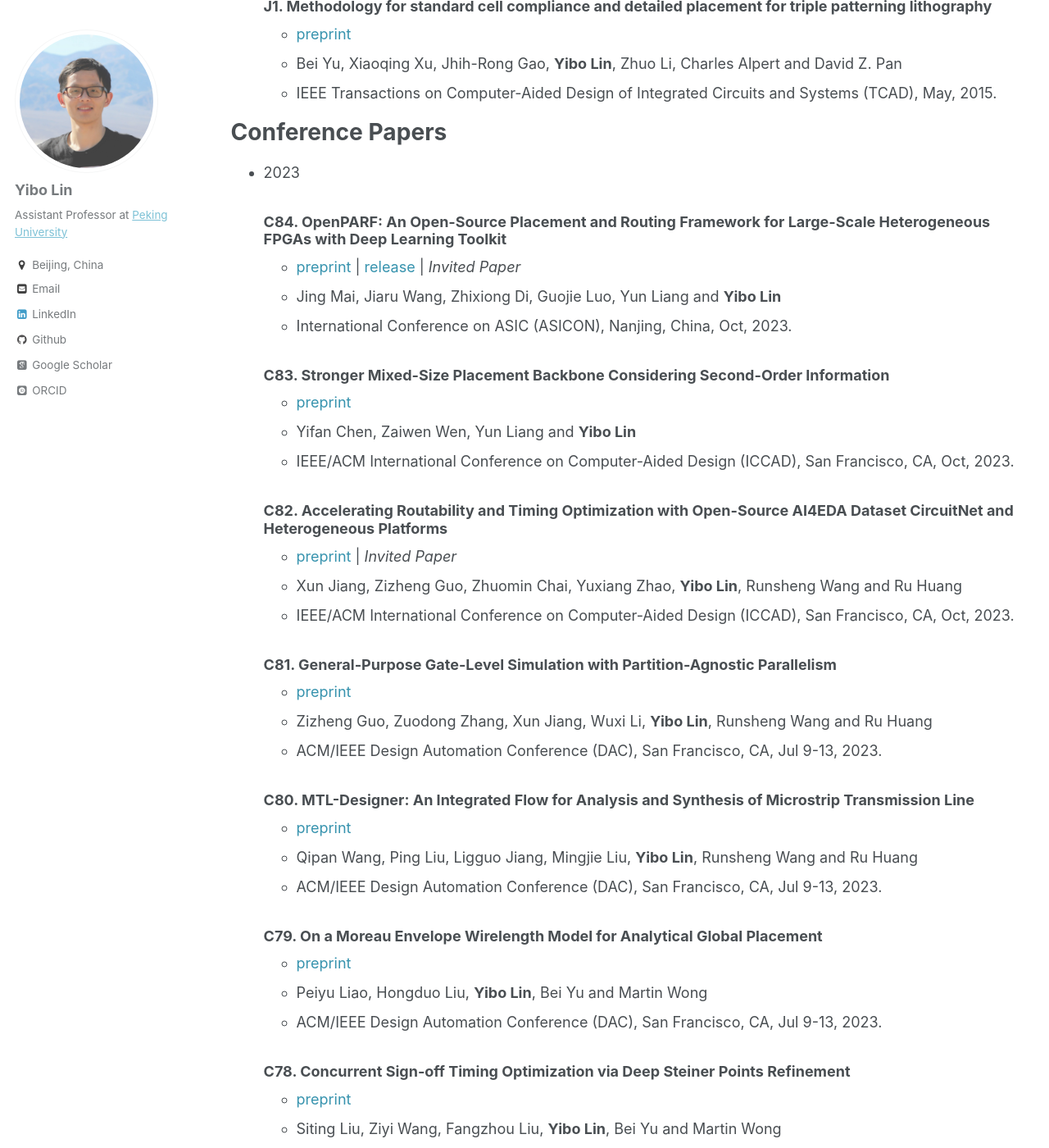
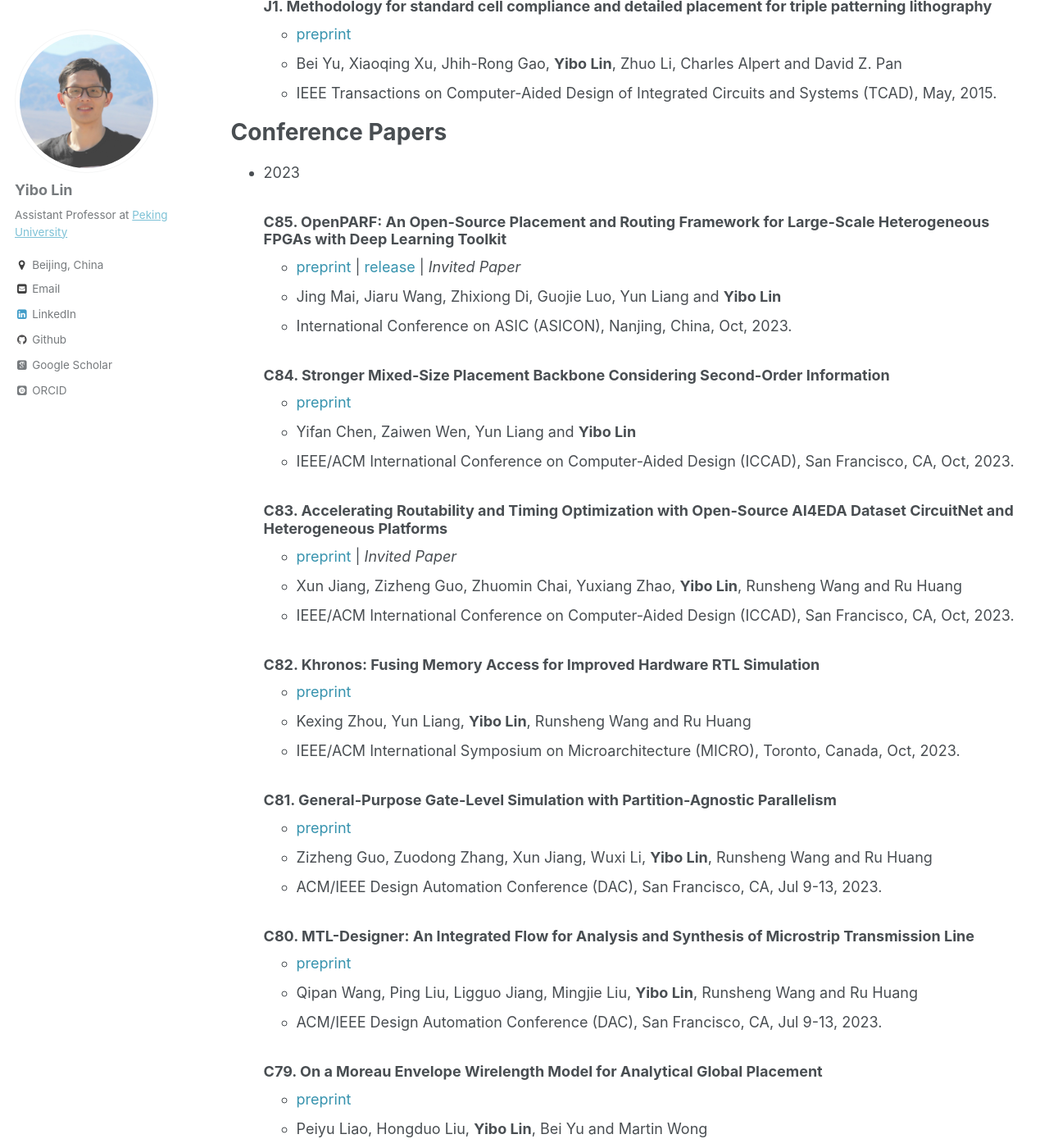
Before and after one commit to limbo018/limbo018.github.io, a Jekyll site: the page built from _pages/publications.md, in a window 1280 px wide and 1400 px high, scrolled down 9054 px. Shown: the whole window at 82% size. Built offline with Jekyll 4.4.1, drawn with Linux system fonts in a browser that asks for light colours; some web fonts are replaced.

Commit message:
add kexing's micro paper

```diff
--- a/_pages/publications.md
+++ b/_pages/publications.md
@@ -290,20 +290,25 @@ Conference Papers
 
 * 2023
 
-  ### C84. [OpenPARF: An Open-Source Placement and Routing Framework for Large-Scale Heterogeneous FPGAs with Deep Learning Toolkit](https://arxiv.org/abs/2306.16665)
+  ### C85. [OpenPARF: An Open-Source Placement and Routing Framework for Large-Scale Heterogeneous FPGAs with Deep Learning Toolkit](https://arxiv.org/abs/2306.16665)
      * <a href="https://arxiv.org/abs/2306.16665" style="color:#3793ae">preprint</a> \| <a href="https://github.com/PKU-IDEA/OpenPARF" style="color:#3793ae">release</a> \| *Invited Paper*
      * Jing Mai, Jiaru Wang, Zhixiong Di, Guojie Luo, Yun Liang and **Yibo Lin**
      * International Conference on ASIC (ASICON), Nanjing, China, Oct, 2023.
 
-  ### C83. Stronger Mixed-Size Placement Backbone Considering Second-Order Information
+  ### C84. Stronger Mixed-Size Placement Backbone Considering Second-Order Information
      * <a href="/publications/papers/PLACE_ICCAD2023_Chen.pdf" style="color:#3793ae">preprint</a>
      * Yifan Chen, Zaiwen Wen, Yun Liang and **Yibo Lin**
      * IEEE/ACM International Conference on Computer-Aided Design (ICCAD), San Francisco, CA, Oct, 2023.
 
-  ### C82. Accelerating Routability and Timing Optimization with Open-Source AI4EDA Dataset CircuitNet and Heterogeneous Platforms
+  ### C83. Accelerating Routability and Timing Optimization with Open-Source AI4EDA Dataset CircuitNet and Heterogeneous Platforms
      * <a href="/publications/papers/PD_ICCAD2023_Jiang.pdf" style="color:#3793ae">preprint</a> \| *Invited Paper*
      * Xun Jiang, Zizheng Guo, Zhuomin Chai, Yuxiang Zhao, **Yibo Lin**, Runsheng Wang and Ru Huang
      * IEEE/ACM International Conference on Computer-Aided Design (ICCAD), San Francisco, CA, Oct, 2023.
+
+  ### C82. [Khronos: Fusing Memory Access for Improved Hardware RTL Simulation](https://doi.org/10.1145/3613424.3614301)
+     * <a href="https://dl.acm.org/doi/pdf/10.1145/3613424.3614301" style="color:#3793ae">preprint</a>
+     * Kexing Zhou, Yun Liang, **Yibo Lin**, Runsheng Wang and Ru Huang
+     * IEEE/ACM International Symposium on Microarchitecture (MICRO), Toronto, Canada, Oct, 2023.
 
   ### C81. General-Purpose Gate-Level Simulation with Partition-Agnostic Parallelism
      * <a href="/publications/papers/SIM_DAC2023_Guo.pdf" style="color:#3793ae">preprint</a>
```
Also changed, not shown: _includes/publications_cv.md (+5 -3 lines), ref/publications.bib (+12 -0 lines), 4 other files.
